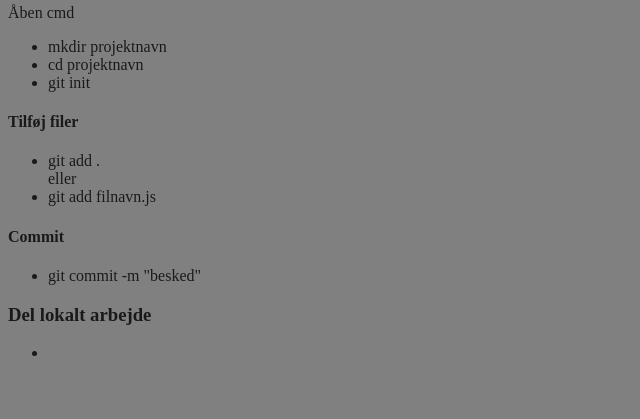
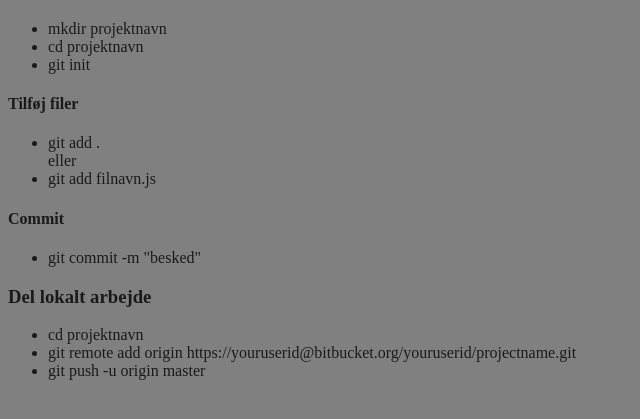
Before and after one commit to DrDue/Group-work, a plain HTML site: page index.html in a window 1280 px wide. Shown: the part 299-718 px from the top of the page, without its empty margins (0-640 px from the left). Drawn offline with Linux system fonts and the light colour scheme.

Commit message:
added text on about git

```diff
--- a/index.html
+++ b/index.html
@@ -42,7 +42,9 @@
           <div class = "del">
             <h3>Del lokalt arbejde</h3>
               <ul
-              ><li></li>
+              ><li>cd projektnavn</li>
+              <li>git remote add origin https://youruserid@bitbucket.org/youruserid/projectname.git</li>
+              <li>git push -u origin master</li>
             </ul>
 
 
```
